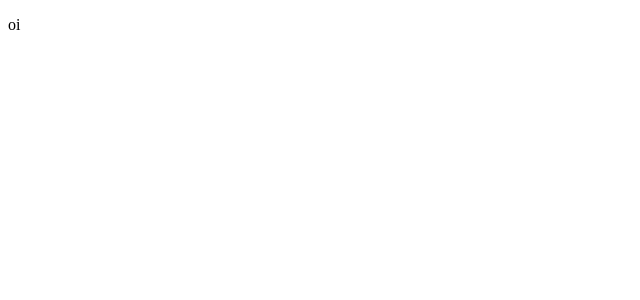
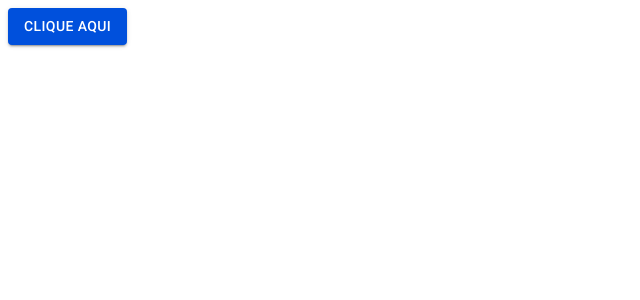
Before and after one commit to gabrielamenezes/dashboard, a React (Vite) app: page /pagina-inicial in a window 1280 px wide. Shown: the top 300 px of the page, without its empty margins (0-640 px from the left). Built offline with nearby package versions, Linux system fonts and the light colour scheme.

Commit message:
feat: adicionado tema claro e provider do MUI

```diff
--- a/index.html
+++ b/index.html
@@ -4,6 +4,10 @@
     <meta charset="UTF-8" />
     <link rel="icon" type="image/svg+xml" href="/vite.svg" />
     <meta name="viewport" content="width=device-width, initial-scale=1.0" />
+    <link rel="preconnect" href="https://fonts.googleapis.com" />
+    <link rel="preconnect" href="https://fonts.gstatic.com" crossorigin />
+    <link rel="stylesheet" href="https://fonts.googleapis.com/css2?family=Roboto:wght@300;400;500;600;700&display=swap"/>
+    <link rel="stylesheet" href="https://fonts.googleapis.com/icon?family=Material+Icons"/>
     <title>Dashboard</title>
   </head>
   <body>
--- a/package.json
+++ b/package.json
@@ -10,6 +10,10 @@
     "preview": "vite preview"
   },
   "dependencies": {
+    "@emotion/react": "^11.11.3",
+    "@emotion/styled": "^11.11.0",
+    "@mui/icons-material": "^5.15.3",
+    "@mui/material": "^5.15.3",
     "react": "^18.2.0",
     "react-dom": "^18.2.0",
     "react-router-dom": "^6.21.1"
--- a/src/App.tsx
+++ b/src/App.tsx
@@ -1,11 +1,16 @@
 import { BrowserRouter } from "react-router-dom"
 import { AppRoutes } from "./routes"
+import { ThemeProvider } from "@emotion/react"
+import { LightTheme } from "./shared/themes";
 export const App = () => {
   return (
     <div>
-      <BrowserRouter>
-        <AppRoutes/>
-      </BrowserRouter>
+      <ThemeProvider theme={LightTheme}>
+        <BrowserRouter>
+          <AppRoutes/>
+        </BrowserRouter>
+      </ThemeProvider>
+
     </div>
   );
 }
--- a/src/routes/index.tsx
+++ b/src/routes/index.tsx
@@ -1,9 +1,10 @@
+import { Button } from "@mui/material";
 import { Routes, Route, Navigate } from "react-router-dom";
 
 export const AppRoutes = () => {
     return (
         <Routes>
-            <Route path="/pagina-inicial" element={<p>oi</p>}/>
+            <Route path="/pagina-inicial" element={<Button variant="contained" color="primary">Clique aqui</Button>}/>
             <Route path="*" element={<Navigate to="/pagina-inicial"/>}/>
         </Routes>
     );
--- /dev/null
+++ b/src/shared/themes/Light.ts
@@ -0,0 +1,22 @@
+import { createTheme } from "@mui/material";
+
+export const LightTheme = createTheme({
+    palette: {
+        primary: {
+            main: '#0050dc',
+            dark: '#00348F',
+            light: '#0096DB',
+            contrastText: '#FFF',
+        },
+        secondary: {
+            main: '#3c1450',
+            dark: '#432351',
+            light: '#812bab',
+            contrastText: '#FFF',
+        },
+        background: {
+            default: '#fff', //usado no fundo
+            paper: '#f7f6f3', //cor de card
+        }
+    }
+});
--- a/src/shared/themes/index.ts
+++ b/src/shared/themes/index.ts
@@ -1 +1 @@
-export {};
+export * from './Light';
```
Also changed, not shown: 1 other file (tests, documents, lock files or other folders).
